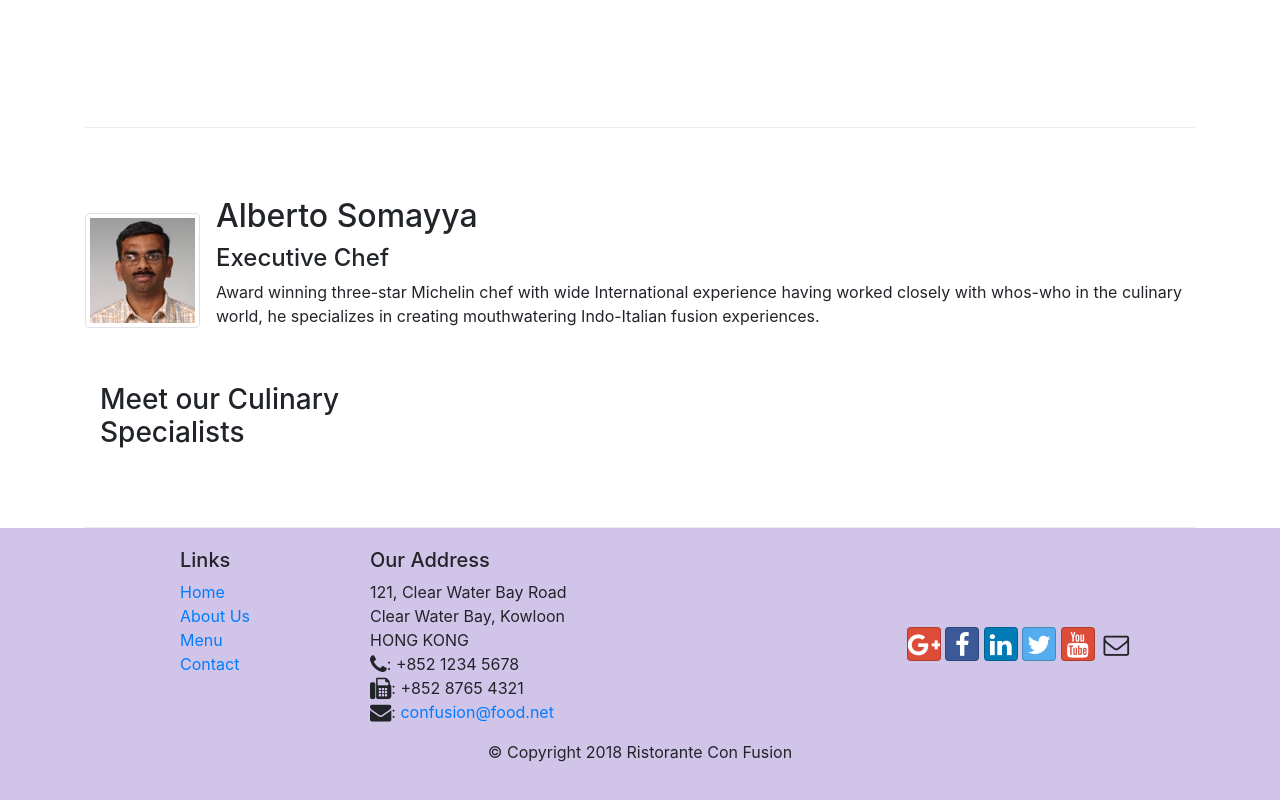
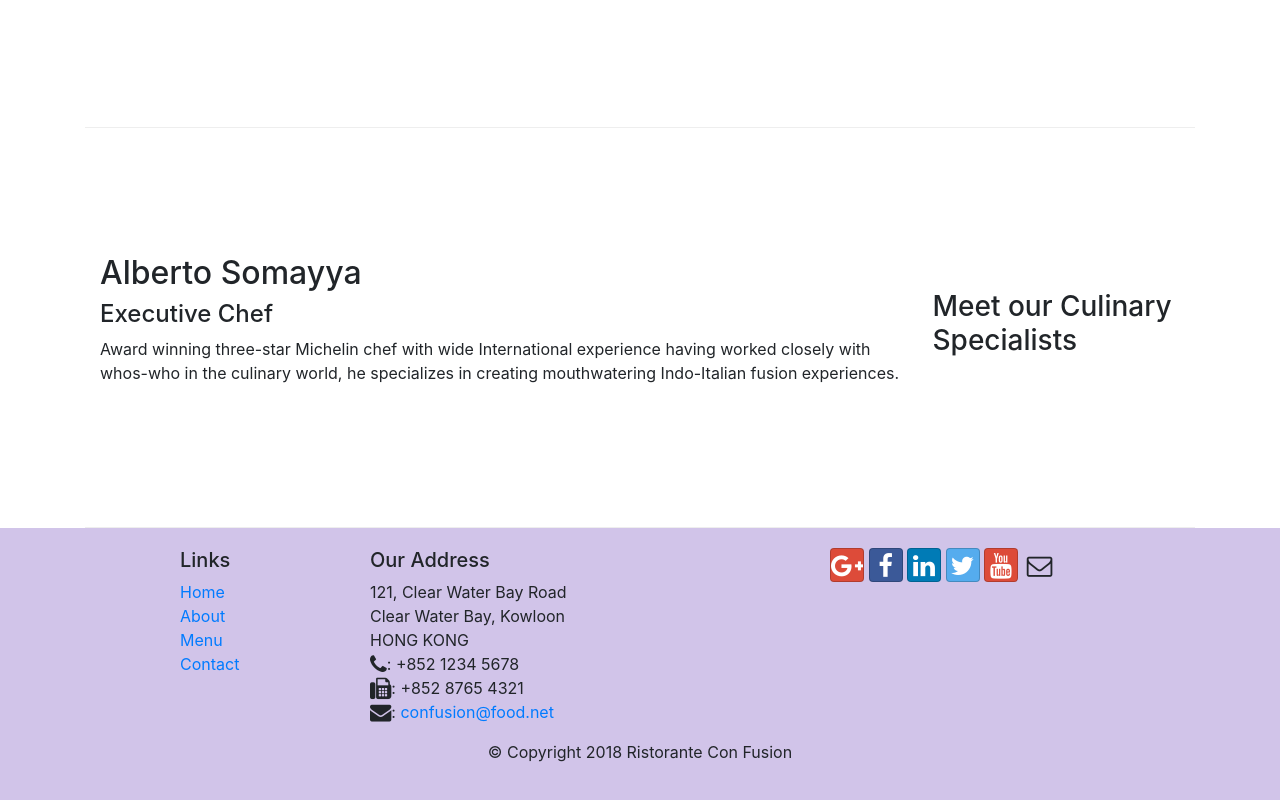
Before and after one commit to cleavs/conFusion, a website: page index.html in a window 1280 px wide. Shown: the part 956-1756 px from the top of the page. Drawn offline with nearby package versions, Linux system fonts and the light colour scheme.

```diff
--- a/index.html
+++ b/index.html
@@ -12,6 +12,7 @@
     <link rel="stylesheet" href="css/styles.css">
     <link rel="stylesheet" href="node_modules/font-awesome/css/font-awesome.min.css">
     <link rel="stylesheet" href="node_modules/bootstrap-social/bootstrap-social.css">
+
     <title>Ristorante Con Fusion</title>
 </head>
 
@@ -35,10 +36,8 @@
         </div>
     </nav>
 
-
     <header class="jumbotron">
         <div class="container">
-
             <div class="row row-header">
                 <div class="col-12 col-sm-6">
                     <h1>Ristorante con Fusion</h1>
@@ -56,16 +55,18 @@
             <div class="col-12 col-sm-4 order-sm-last col-md-3">
                 <h3>Our Lipsmacking Culinary Creations</h3>
             </div>
+            <div class="col col-sm order-sm-first col-md">
               <div class="media">
                 <img class="d-flex mr-3 img-thumbnail align-self-center"
                             src="img/uthappizza.png" alt="Uthappizza">
                 <div class="media-body">
                   <h2 class="mt-0">Uthappizza <span class="badge badge-danger">HOT</span> <span class="badge badge-pill badge-secondary">$4.99</span></h2>
-                        <p class="d-none d-sm-block">A unique combination of Indian Uthappam (pancake) and
-                            Italian pizza, topped with Cerignola olives, ripe vine
-                            cherry tomatoes, Vidalia onion, Guntur chillies and
-                            Buffalo Paneer.</p>
+                  <p class="d-none d-sm-block">A unique combination of Indian Uthappam (pancake) and Italian pizza, topped with Cerignola olives, ripe vine cherry tomatoes, Vidalia onion, Guntur chillies and Buffalo Paneer.</p>
+
                 </div>
+
+              </div>
+
             </div>
         </div>
 
@@ -84,18 +85,10 @@
             <div class="col-12 col-sm-4 order-sm-last col-md-3">
                 <h3>Meet our Culinary Specialists</h3>
             </div>
-            <div class="media">
-                    <img class="d-flex mr-3 img-thumbnail align-self-center"
-                            src="img/alberto.png" alt="Alberto Somayya">
-                    <div class="media-body">
-                        <h2 class="mt-0">Alberto Somayya</h2>
+            <div class="col col-sm order-sm-first col-md">
+                <h2>Alberto Somayya</h2>
                 <h4>Executive Chef</h4>
-                        <p class="d-none d-sm-block">Award winning three-star Michelin chef with wide
-                            International experience having worked closely with
-                            whos-who in the culinary world, he specializes in
-                            creating mouthwatering Indo-Italian fusion experiences.
-                            </p>
-                    </div>
+                <p>Award winning three-star Michelin chef with wide International experience having worked closely with whos-who in the culinary world, he specializes in creating mouthwatering Indo-Italian fusion experiences. </p>
             </div>
         </div>
     </div>
@@ -106,10 +99,10 @@
                 <div class="col-4 offset-1 col-sm-2">
                     <h5>Links</h5>
                     <ul class="list-unstyled">
-                      <li><a href="./index.html">Home</a></li>
-                      <li><a href="./aboutus.html">About Us</a></li>
+                        <li><a href="#">Home</a></li>
+                        <li><a href="#">About</a></li>
                         <li><a href="#">Menu</a></li>
-                      <li><a href="./contactus.html">Contact</a></li>
+                        <li><a href="#">Contact</a></li>
                     </ul>
                 </div>
                 <div class="col-7 col-sm-5">
@@ -122,9 +115,9 @@
                   <i class="fa fa-fax fa-lg"></i>: +852 8765 4321<br>
                   <i class="fa fa-envelope fa-lg"></i>:
                   <a href="mailto:confusion@food.net">confusion@food.net</a>
+
 		              </address>
                 </div>
-                <div class="col-12 col-sm-4 align-self-center">
                 <div class="text-center">
                         <a class="btn btn-social-icon btn-google" href="http://google.com/+"><i class="fa fa-google-plus"></i></a>
                         <a class="btn btn-social-icon btn-facebook" href="http://www.facebook.com/profile.php?id="><i class="fa fa-facebook"></i></a>
@@ -133,7 +126,7 @@
                         <a class="btn btn-social-icon btn-google" href="http://youtube.com/"><i class="fa fa-youtube"></i></a>
                         <a class="btn btn-social-icon" href="mailto:"><i class="fa fa-envelope-o"></i></a>
                     </div>
-                </div>
+
            </div>
            <div class="row justify-content-center">
                 <div class="col-auto">
```
Lines whose indentation alone changed are shown as unchanged.
